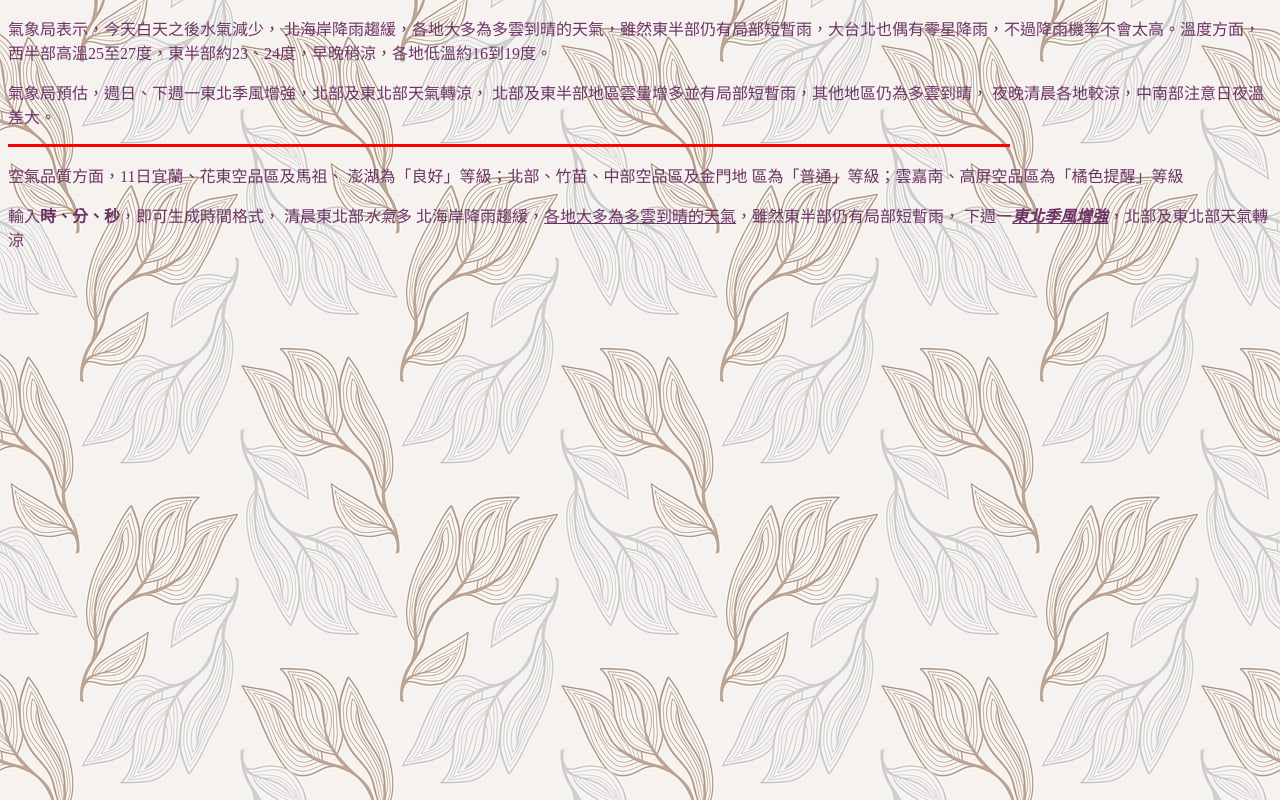
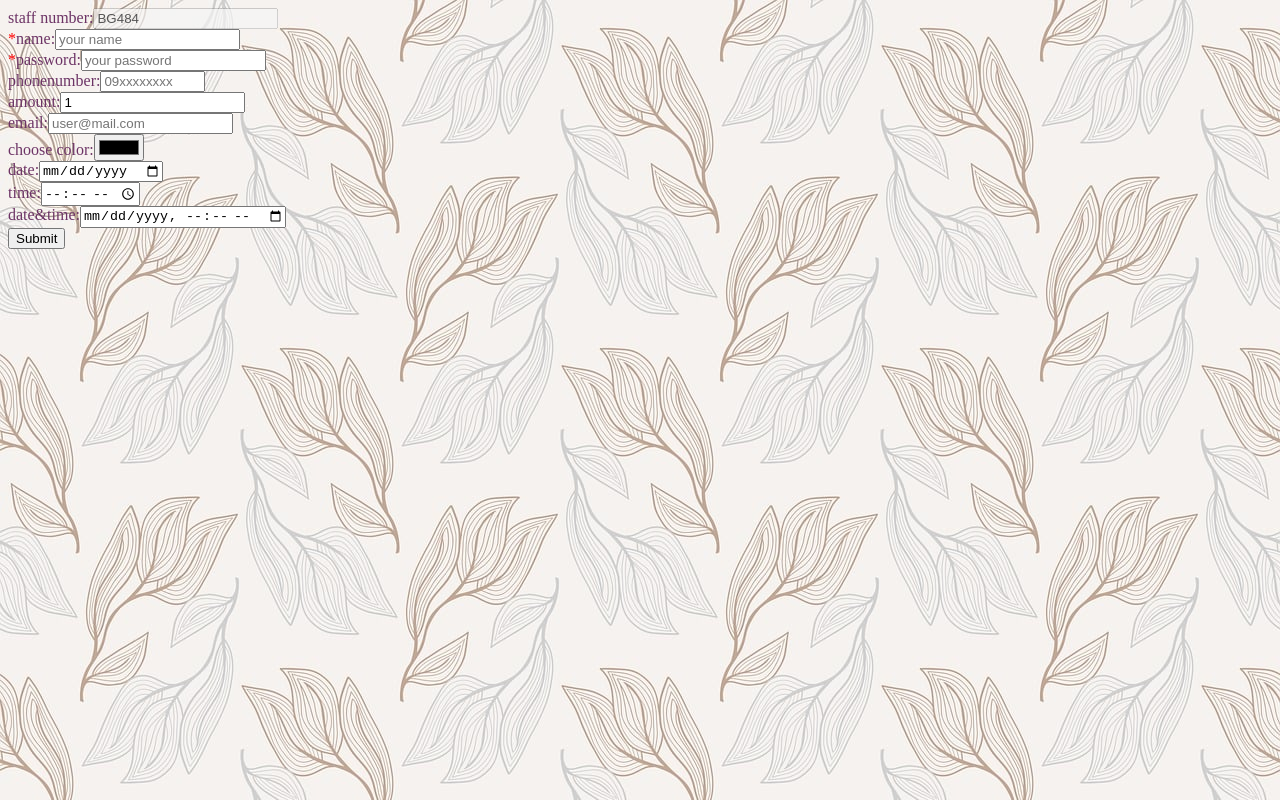
Before and after one commit to WegleC/repycrawler, a plain HTML site: page index.html in a window 1280 px wide. Drawn offline with Linux system fonts and the light colour scheme.

Commit message:
form attribute

```diff
--- a/index.html
+++ b/index.html
@@ -6,33 +6,21 @@
     <title>Document</title>
 </head>
 <body background="imeges/leaves.png" text="#6C3365">
-    <p>
-        氣象局表示，今天白天之後水氣減少，
-        北海岸降雨趨緩，各地大多為多雲到晴的天氣，雖然東半部仍有局部短暫雨，大台北也偶有零星降雨，不過降雨機率不會太高。溫度方面，西半部高溫25至27度，東半部約23、24度，早晚稍涼，各地低溫約16到19度。
-    </p>
+    <form action="submit.py" method="get" enctype="multipart/form-data">
 
-    <p>
-        氣象局預估，週日、下週一東北季風增強，北部及東北部天氣轉涼，
-        北部及東半部地區雲量增多並有局部短暫雨，其他地區仍為多雲到晴，
-        夜晚清晨各地較涼，中南部注意日夜溫差大。
-    </p>
-        <hr color="red" size="3" width="1000" align="left">
-    <p>
-        空氣品質方面，11日宜蘭、花東空品區及馬祖、
-        澎湖為「良好」等級；北部、竹苗、中部空品區及金門地
-        區為「普通」等級；雲嘉南、高屏空品區為「橘色提醒」等級
-    </p>
+        staff number:<input type="text" name="staffnum" value="BG484" disabled><br>
+        <font color=red>*</font>name:<input type="text" name="username" placeholder="your name" required><br>
+        <font color=red>*</font>password:<input type="password" name="userpwd" placeholder="your password" required><br>
+        phonenumber:<input type="text" name="userphonenb" size="10" placeholder="09xxxxxxxx"><br>
+        amount:<input type="number" name="num" value="1"><br>
+        email:<input type="email" name="useremail" placeholder="user@mail.com"><br>
+        choose color:<input type="color" name="chcolor"><br>
+        date:<input type="date" name="mydate"><br>
+        time:<input type="time" name="mytime"><br>
+        date&time:<input type="datetime-local" name="mydatetime"><br>
 
-        輸入<b>時、分、秒</b>，即可生成時間格式，
+        <input type="submit">
 
-        清晨東北部<i>水氣</i>多
-
-        北海岸降雨趨緩，<u>各地大多為多雲到晴的天氣</u>，雖然東半部仍有局部短暫雨，
-
-        下週一<b><i><u>東北季風增強</u></i></b>，北部及東北部天氣轉涼
-    </p>
-
-
-
+    </form>
 </body>
 </html>
```
